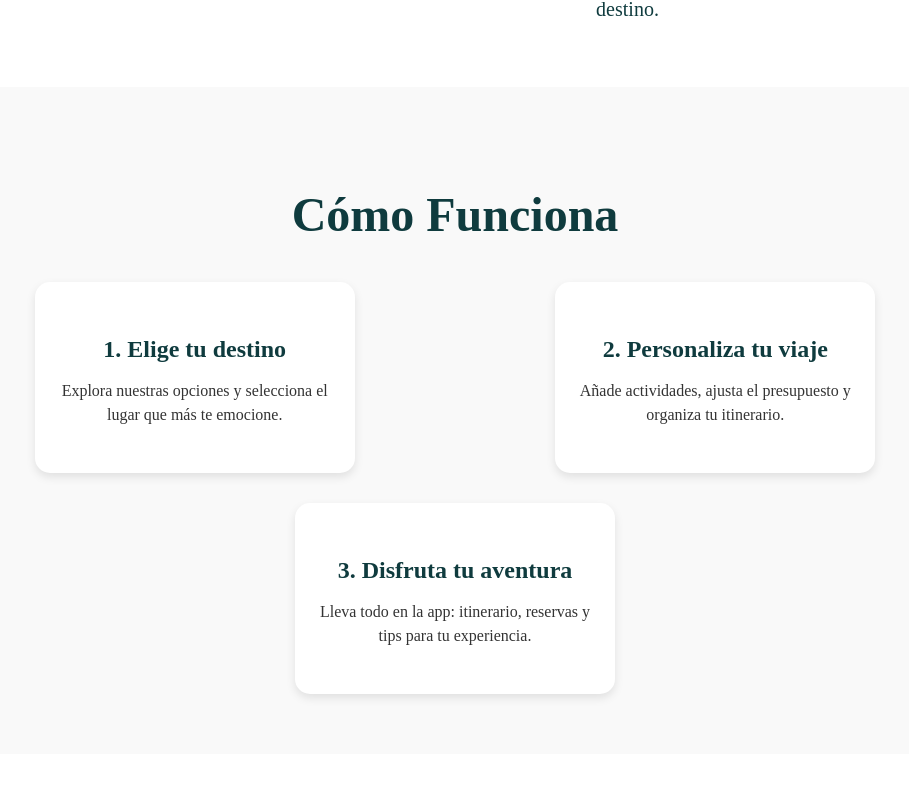
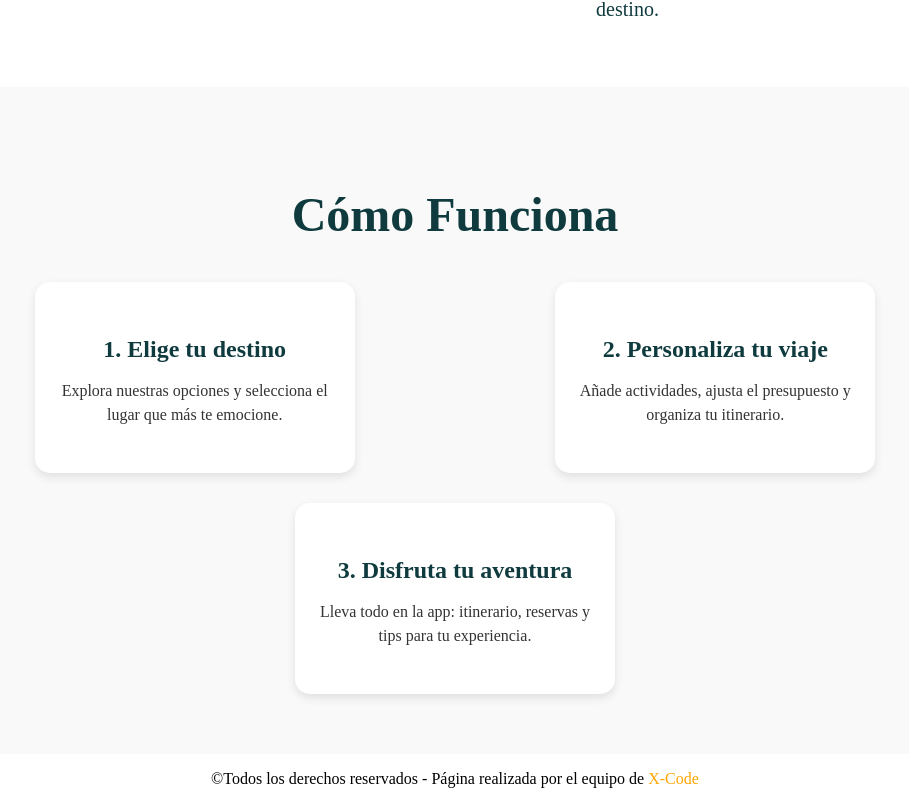
Before and after one commit to dudidev/TRIPGO-FRONTEND, an Angular app: page / in a window 1280 px wide. Shown: the part 1090-1894 px from the top of the page, without its empty margins (185-1094 px from the left). Before the commit the page ends 1852 px from the top, so only its background shows below. Built offline with nearby package versions, Linux system fonts and the light colour scheme.

Commit message:
terminal clear

```diff
--- a/src/app/pages/home/home.html
+++ b/src/app/pages/home/home.html
@@ -56,3 +56,6 @@
 
 
 </section>
+
+
+<app-footer></app-footer>
--- a/src/app/pages/home/home.ts
+++ b/src/app/pages/home/home.ts
@@ -1,10 +1,10 @@
 import { Component, signal} from '@angular/core';
-import { Nav } from '../../shared/nav/nav';
+
 import { Footer } from '../../shared/footer/footer';
 
 @Component({
   selector: 'app-home',
-  imports: [Nav,Footer],
+  imports: [Footer],
   templateUrl: './home.html',
   styleUrl: './home.css'
 })
--- a/src/app/pages/nocturna/nocturna.component.html
+++ b/src/app/pages/nocturna/nocturna.component.html
@@ -1,3 +1,6 @@
+<app-nav></app-nav>
+
+
 <h1 class="titulo-nocturna">Discotecas</h1>
 <div class="img-portada">
     <p>Explora las mejores <br> discotecas de la ciudad y disfruta de una noche inolvidable.</p>
@@ -30,3 +33,6 @@
 
     </div>
 </div>
+
+
+<app-footer></app-footer>
--- a/src/styles.css
+++ b/src/styles.css
@@ -1,16 +1,12 @@
+@import url('https://fonts.googleapis.com/css2?family=Poppins:ital,wght@0,100;0,200;0,300;0,400;0,500;0,600;0,700;0,800;0,900;1,100;1,200;1,300;1,400;1,500;1,600;1,700;1,800;1,900&display=swap');
+
 *{
     margin: 0;
     padding: 0;
     box-sizing: border-box;
     font-family:  'Open Sans', sans-serif;
 }
-@import url('https://fonts.googleapis.com/css2?family=Poppins:ital,wght@0,100;0,200;0,300;0,400;0,500;0,600;0,700;0,800;0,900;1,100;1,200;1,300;1,400;1,500;1,600;1,700;1,800;1,900&display=swap');
 
-*{
-    margin: 0;
-    padding: 0;
-    box-sizing: border-box;
-}
 
 :root{
     /*Colores principales*/
```
